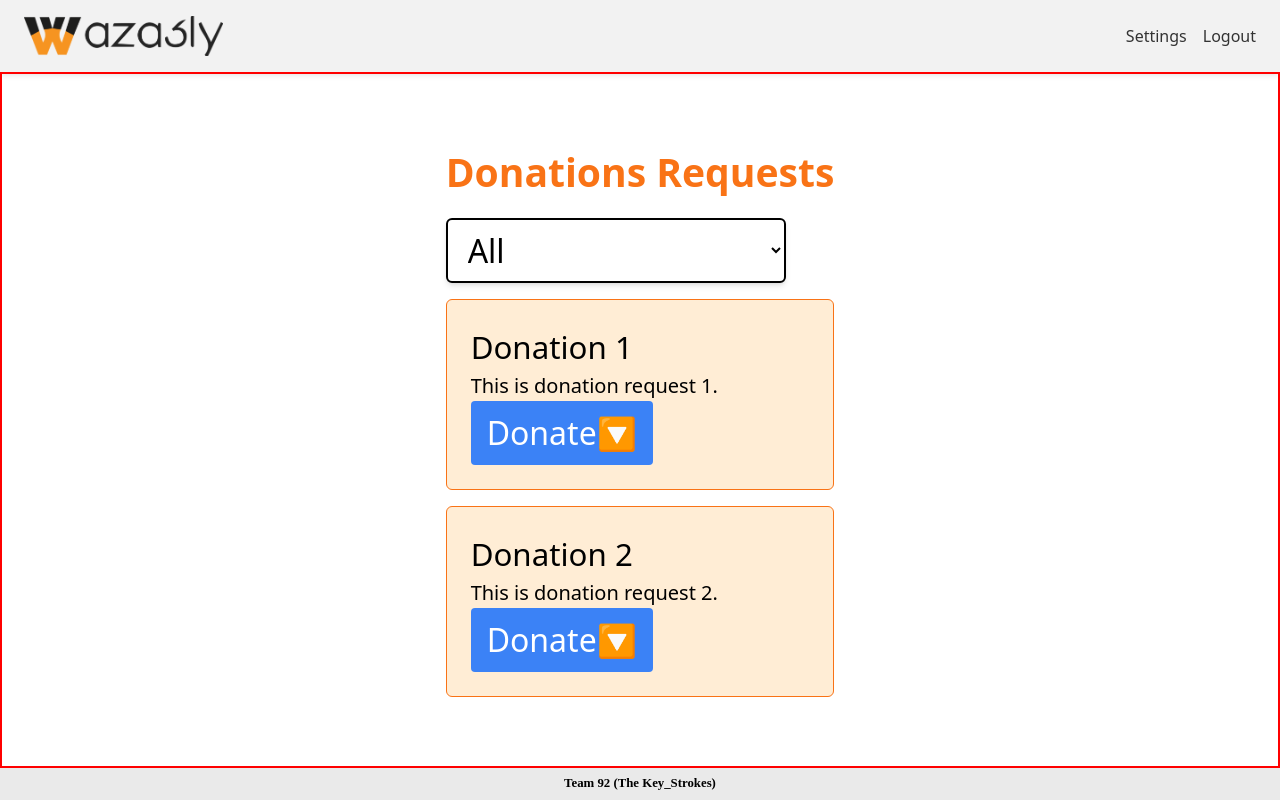
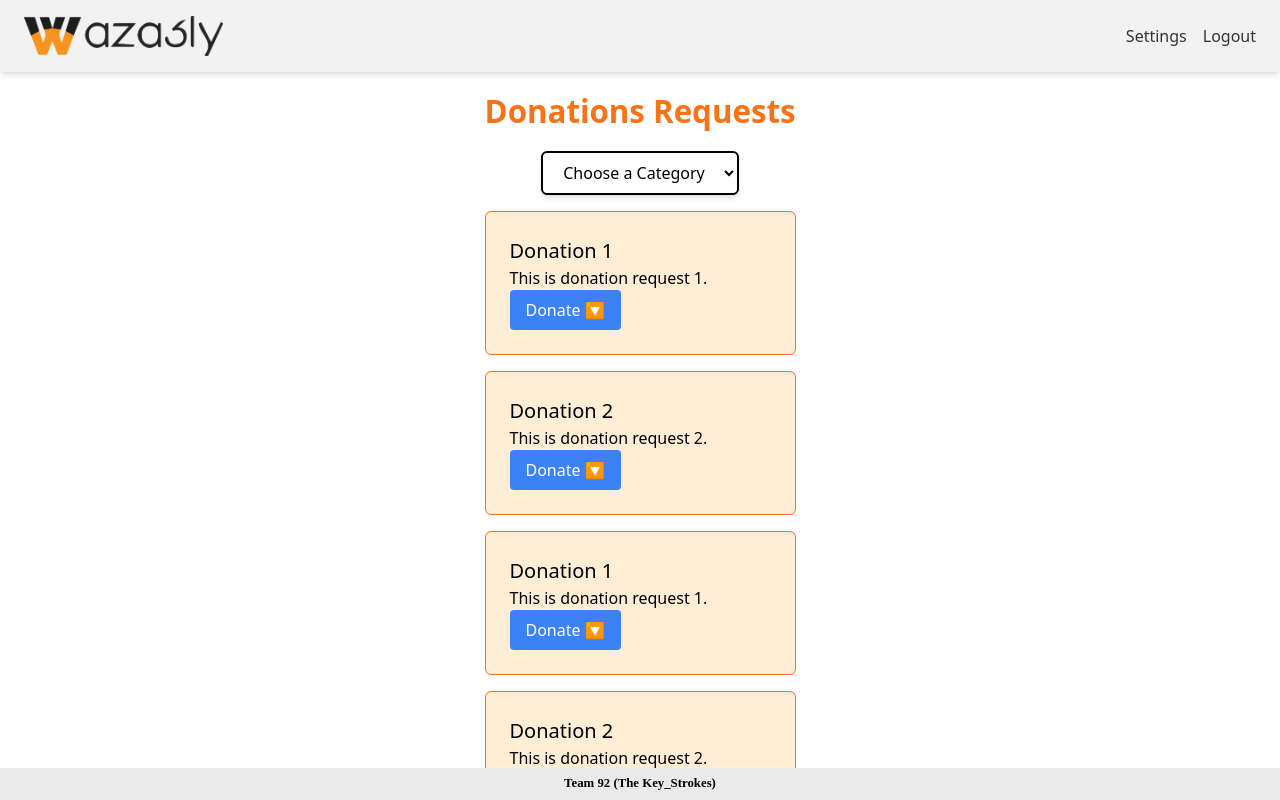
Before and after one commit to Hamada-Gado/Waz3ly-Web-Site, a React (Vite) app: page /donor in a window 1280 px wide. Built offline with nearby package versions, Linux system fonts and the light colour scheme.

Commit message:
feat: fix donor requests page

```diff
--- a/src/components/Donor/DonationForm.jsx
+++ b/src/components/Donor/DonationForm.jsx
@@ -1,18 +1,14 @@
-import React from "react";
+import React from 'react';
 
-const DonationForm = ({ selectedDonation, setSelectedDonation }) => {
+const DonationForm = ({ selectedDonation }) => {
   const handleSubmit = (event) => {
     event.preventDefault();
     // Handle form submission
   };
 
   return (
-    <form
-      style={{ width: "100%" }}
-      onSubmit={handleSubmit}
-      className="mt-4 space-y-2"
-    >
-      <h2 className="text-2xl font-bold">{selectedDonation.title}</h2>
+    <form onSubmit={handleSubmit} className="mt-4 space-y-2">
+      <h2 className="text-xl font-bold">{selectedDonation.title}</h2>
       <label className="block">
         Item:
         <input
@@ -40,19 +36,12 @@ const DonationForm = ({ selectedDonation, setSelectedDonation }) => {
           className="mt-1 p-2 border rounded-md w-full"
         />
       </label>
-      <div className="flex justify-between">
+      <div className="flex justify-center">
         <button
           type="submit"
           className="px-4 py-2 bg-blue-500 text-white rounded"
         >
           Submit
-        </button>
-        <button
-          type="button"
-          onClick={() => setSelectedDonation(null)}
-          className="px-4 py-2 bg-red-500 text-white rounded"
-        >
-          Cancel
         </button>
       </div>
     </form>
--- a/src/components/Donor/DonationsList.jsx
+++ b/src/components/Donor/DonationsList.jsx
@@ -1,24 +1,38 @@
-import React, { useState } from "react";
-import Filter from "./Filter";
-import DonationForm from "./DonationForm";
+import React, { useState } from 'react';
+import Filter from './Filter';
+import DonationForm from './DonationForm';
 
 const DonationsList = () => {
   const [donations, setDonations] = useState([
     {
       id: 1,
-      title: "Donation 1",
-      description: "This is donation request 1.",
-      category: "Category 1",
+      title: 'Donation 1',
+      description: 'This is donation request 1.',
+      category: 'Category 1',
     },
     {
       id: 2,
-      title: "Donation 2",
-      description: "This is donation request 2.",
-      category: "Category 2",
+      title: 'Donation 2',
+      description: 'This is donation request 2.',
+      category: 'Category 2',
     },
+
+    {
+      id: 3,
+      title: 'Donation 1',
+      description: 'This is donation request 1.',
+      category: 'Category 1',
+    },
+    {
+      id: 4,
+      title: 'Donation 2',
+      description: 'This is donation request 2.',
+      category: 'Category 2',
+    },
+
     // Add more donation requests as needed
   ]);
-  const [filter, setFilter] = useState("");
+  const [filter, setFilter] = useState('');
   const [selectedDonation, setSelectedDonation] = useState(null);
 
   const filteredDonations = filter
@@ -26,31 +40,34 @@ const DonationsList = () => {
     : donations;
 
   return (
-    <div className="space-y-4 ">
-      <h1 className="text-4xl font-bold text-orange-500 text-center sticky top-">
+    <div className="space-y-4">
+      <h1 className="text-3xl font-bold text-orange-500 text-center">
         Donations Requests
       </h1>
       <Filter setFilter={setFilter} />
       {filteredDonations.map((donation) => (
         <div
           key={donation.id}
-          className="relative border border-orange-500 bg-orange-100 p-6 rounded-md transform transition duration-500 ease-in-out hover:scale-100"
-          style={{ width: "100%" }}
+          className={`w-full border border-orange-500 bg-orange-100 p-6 rounded-md ${
+            selectedDonation === null
+              ? 'transform transition duration-500 ease-in-out hover:scale-110 hover:bg-orange-200'
+              : ''
+          }`}
         >
-          <h2 className="text-3xl text-black">{donation.title}</h2>
-          <p className="text-xl text-black">{donation.description}</p>
+          <h2 className="text-xl text-black">{donation.title}</h2>
+          <p className="text-base text-black">{donation.description}</p>
           <button
-            onClick={() => setSelectedDonation(donation)}
+            onClick={() => {
+              selectedDonation === donation
+                ? setSelectedDonation(null)
+                : setSelectedDonation(donation);
+            }}
             className="px-4 py-2 bg-blue-500 text-white rounded"
           >
-            Donate🔽
+            Donate {selectedDonation !== donation ? '🔽' : '🔼'}
           </button>
           {selectedDonation === donation && (
-            <DonationForm
-              selectedDonation={selectedDonation}
-              setSelectedDonation={setSelectedDonation}
-              className="absolute"
-            />
+            <DonationForm selectedDonation={selectedDonation} />
           )}
         </div>
       ))}
--- a/src/components/Donor/Filter.jsx
+++ b/src/components/Donor/Filter.jsx
@@ -1,12 +1,13 @@
-import React from "react";
+import React from 'react';
 
 const Filter = ({ setFilter }) => {
   return (
+    <div className="flex flex-col justify-center items-center ">
       <select
         onChange={(e) => setFilter(e.target.value)}
-      className="border-2 border-black bg-white text-black py-2 px-4 rounded-md shadow-md"
+        className="border-2 border-black bg-white text-center text-black py-2 px-4 rounded-md shadow-md"
       >
-      <option value="" disabled>
+        <option value="" selected={true} disabled={true}>
           Choose a Category
         </option>
         <option value="">All</option>
@@ -14,6 +15,7 @@ const Filter = ({ setFilter }) => {
         <option value="Category 2">Category 2</option>
         // Add more categories as needed
       </select>
+    </div>
   );
 };
 
--- a/src/pages/Donor/Donor.jsx
+++ b/src/pages/Donor/Donor.jsx
@@ -1,20 +1,10 @@
-import React from "react";
-import DonationsList from "/src/components/Donor/DonationsList";
+import React from 'react';
+import DonationsList from '/src/components/Donor/DonationsList';
 
 const Donor = () => {
   return (
-    <div
-      className="space-y-4 overflow-y-auto"
-      style={{
-        display: "flex",
-        justifyContent: "center",
-        alignItems: "center",
-        height: "100%",
-        fontSize: "2rem",
-        border: "2px solid red",
-      }}
-    >
-      <DonationsList className="overflow-y-auto" />
+    <div className="h-full flex flex-col items-center py-4 overflow-y-auto">
+      <DonationsList />
     </div>
   );
 };
```
Lines whose indentation alone changed are shown as unchanged.
